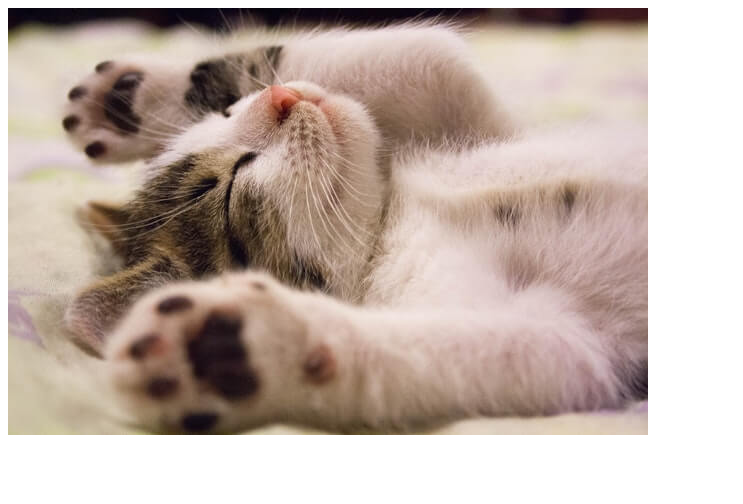
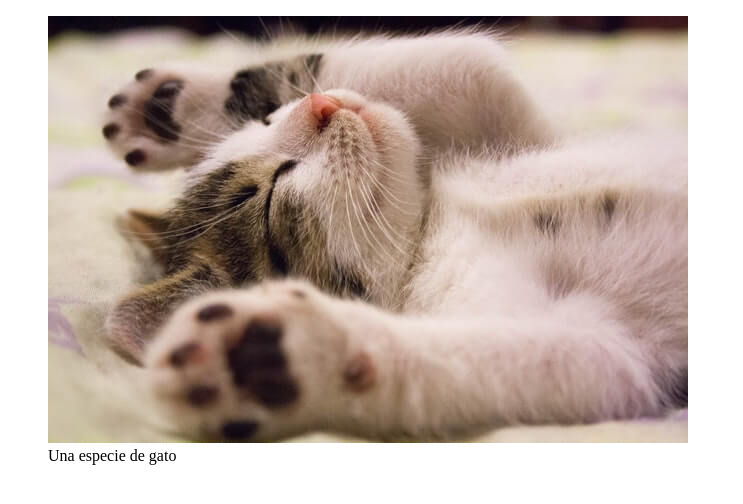
Before and after one commit to darioezequiel/DefinitivoHtmlCss, a plain HTML site: page claseimg/index.html in a window 1280 px wide. Shown: the whole page, without its empty margins (0-743 px from the left). Drawn offline with Linux system fonts and the light colour scheme.

Commit message:
se agrega figure y figcaption

```diff
--- a/claseimg/index.html
+++ b/claseimg/index.html
@@ -9,8 +9,11 @@
 <body>
     <main>
         <section>
+           <figure>
             <img src="./tinified/pexels-pixabay.jpg" alt="Es un gatito">
 
+            <figcaption>Una especie de gato</figcaption>
+           </figure>
         </section>
 
     </main>
```
